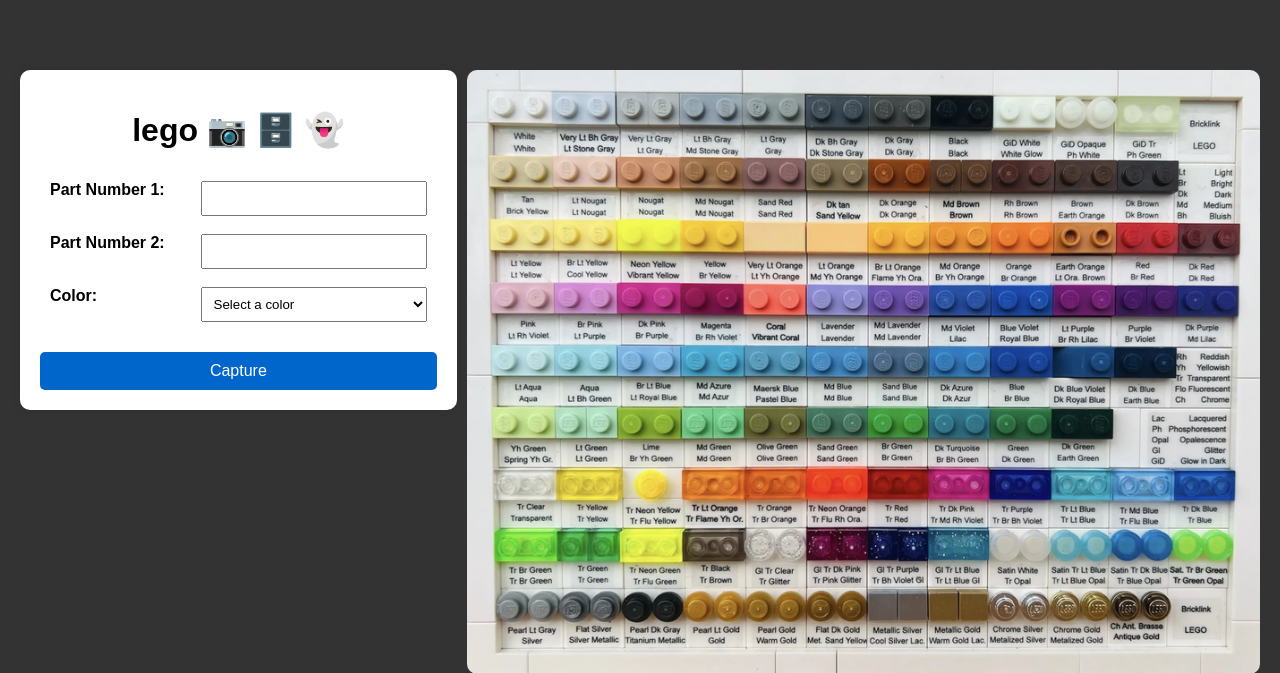
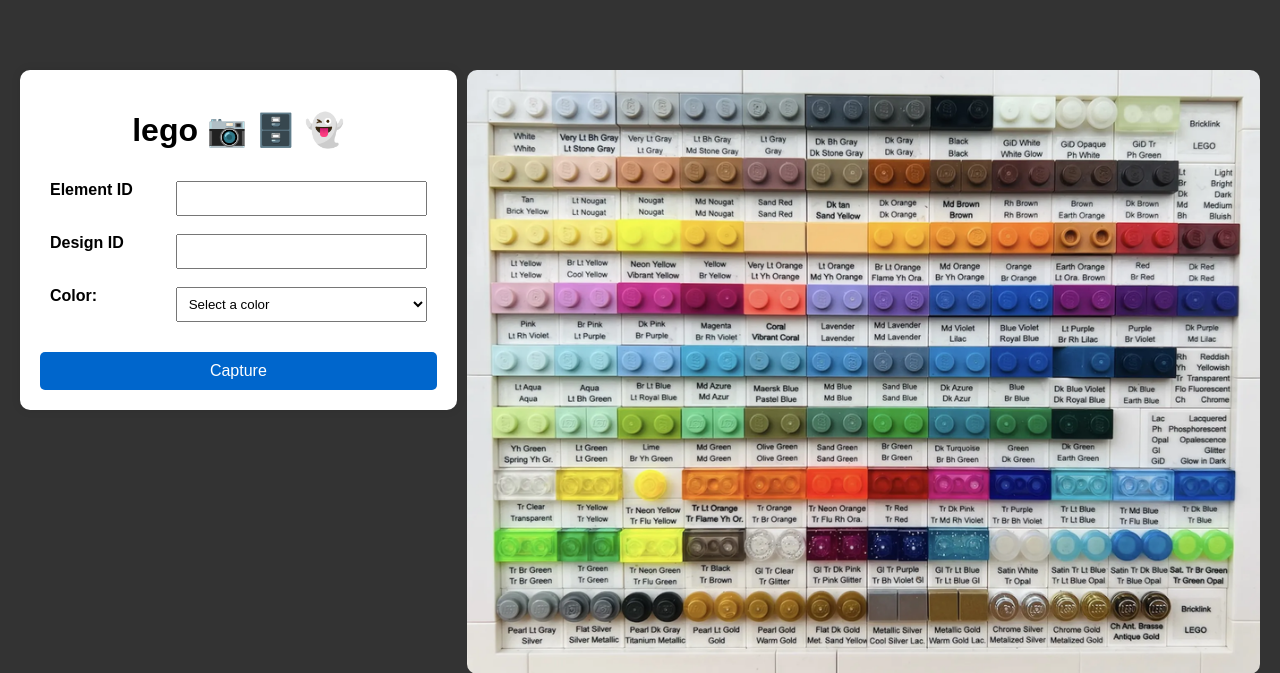
Before and after one commit to arthur-zheng/lego_sorter, a Flask app: page / in a window 1280 px wide. Shown: the top 673 px of the page. Run offline with Flask 3, Linux system fonts and the light colour scheme.

Commit message:
fixed names

```diff
--- a/ghost/app.py
+++ b/ghost/app.py
@@ -16,9 +16,9 @@ def index():
 
 @app.route('/capture', methods=['POST'])
 def capture():
-    part_number_1 = request.form['part_number1']
-    part_number_2 = request.form['part_number2']
-    part_number = f"{part_number_1} {part_number_2}"
+    element_id = request.form['element_id']
+    design_id = request.form['design_id']
+    part_number = f"{element_id}_{design_id}"
 
     color = request.form['color']
 
@@ -38,8 +38,8 @@ def capture():
 
     # Save label information to CSV file for both images
     with open('data.csv', 'a') as f:
-        f.write(f"{filename1},{part_number},{color},cam1\n")
-        f.write(f"{filename2},{part_number},{color},cam2\n")
+        f.write(f"{filename1},{element_id},{design_id},{color},cam1\n")
+        f.write(f"{filename2},{element_id},{design_id},{color},cam2\n")
 
     return render_template('success.html', filename1=filename1, filename2=filename2)
 
--- a/ghost/data.csv
+++ b/ghost/data.csv
@@ -2,3 +2,5 @@
 daw_black_20240915231014.jpg,daw,black
 234_light gray_20240916094013.jpg,234,light gray
 1_bright green_20240922152253.jpg,1 1,bright green
+1_2_bright green_20240922163402_cam1.jpg,1,2,bright green,cam1
+1_2_bright green_20240922163402_cam2.jpg,1,2,bright green,cam2
--- a/ghost/templates/index.html
+++ b/ghost/templates/index.html
@@ -91,20 +91,15 @@
         <form action="/capture" method="post">
           <table>
             <tr>
-              <td><label for="part_number1">Part Number 1:</label></td>
+              <td><label for="element_id">Element ID</label></td>
               <td>
-                <input
-                  type="text"
-                  id="part_number1"
-                  name="part_number1"
-                  required
-                />
+                <input type="text" id="element_id" name="element_id" required />
               </td>
             </tr>
             <tr>
-              <td><label for="part_number2">Part Number 2:</label></td>
+              <td><label for="design_id">Design ID</label></td>
               <td>
-                <input type="text" id="part_number2" name="part_number2" />
+                <input type="text" id="design_id" name="design_id" />
               </td>
             </tr>
             <tr>
```
